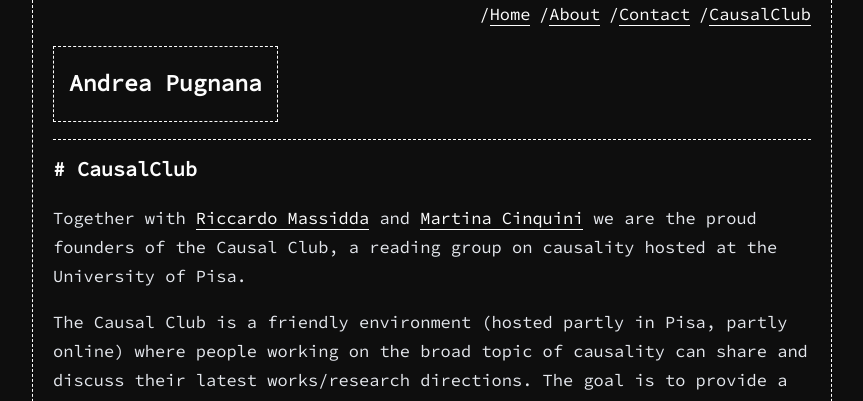
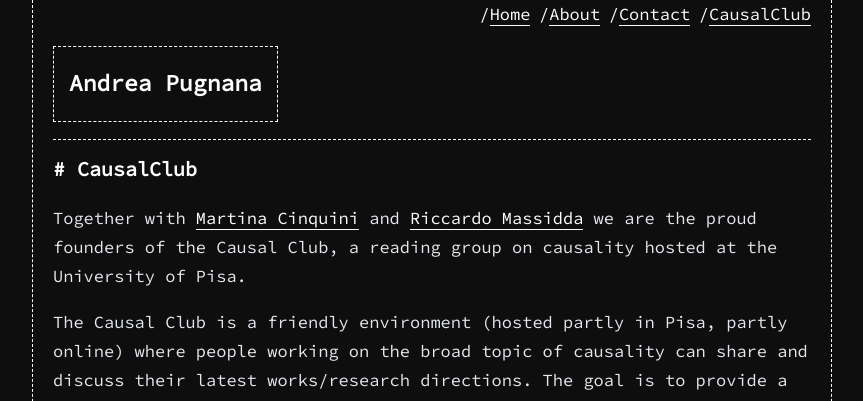
Before and after one commit to andrepugni/andrepugni.github.io, a Jekyll site: the page built from causalClub.md, in a window 1280 px wide. Shown: the top 401 px of the page, without its empty margins (208-1071 px from the left). Built offline with Jekyll 4.4.1, drawn with Linux system fonts in a browser that asks for light colours.

Commit message:
Updates 2024/12/05

```diff
--- a/causalClub.md
+++ b/causalClub.md
@@ -3,7 +3,7 @@ layout: page
 title: CausalClub
 ---
 
-Together with [Riccardo Massidda](https://pages.di.unipi.it/massidda/) and [Martina Cinquini](https://marti5ini.github.io/) we are the proud founders of the Causal Club, a reading group on causality hosted at the University of Pisa.
+Together with [Martina Cinquini](https://marti5ini.github.io/) and [Riccardo Massidda](https://pages.di.unipi.it/massidda/) we are the proud founders of the Causal Club, a reading group on causality hosted at the University of Pisa.
 
 The Causal Club is a friendly environment (hosted partly in Pisa, partly online) where people working on the broad topic of causality can share and discuss their latest works/research directions.
 The goal is to provide a space where feedback can be shared and, hopefully, new collaborations can be born after a useful discussion.
```
